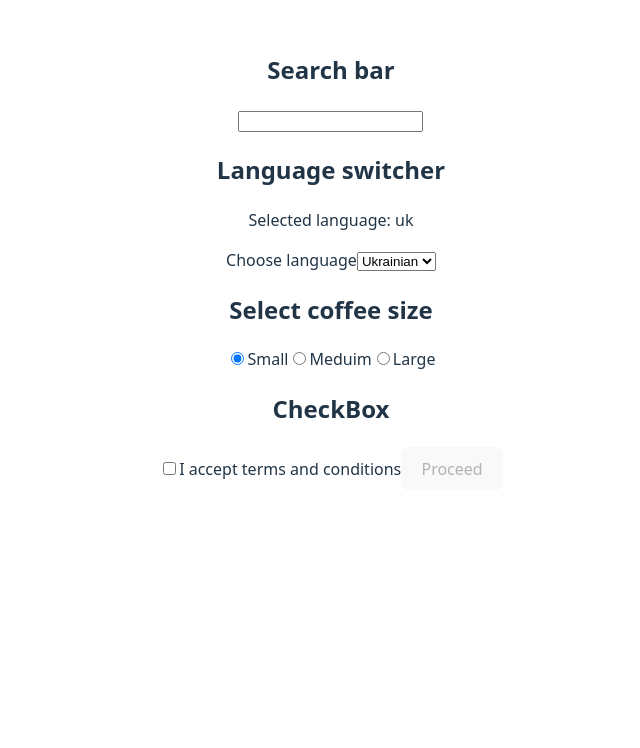
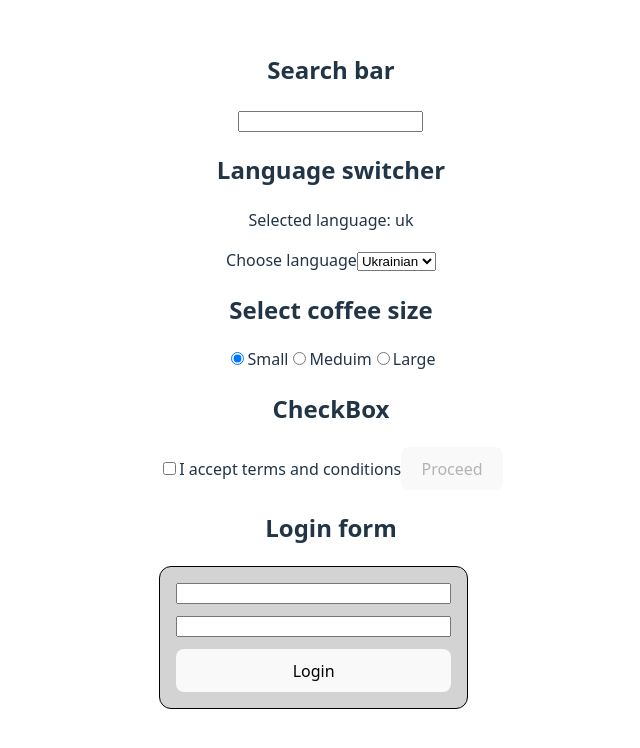
Before and after one commit to dvankevich/react-001, a React (Vite) app: page / in a window 1280 px wide. Shown: the top 748 px of the page, without its empty margins (309-949 px from the left). Built offline with nearby package versions, Linux system fonts and the light colour scheme.

Commit message:
controlled login form

```diff
--- a/src/App.jsx
+++ b/src/App.jsx
@@ -32,6 +32,49 @@ const LangSwitcher = ({ value, onSelect }) => {
         <option value="pl">Polish</option>
       </select>
     </div>
+  );
+};
+
+const LoginForm = () => {
+  const [values, setValues] = useState({
+    login: "",
+    password: "",
+  });
+
+  const handleChange = (evt) => {
+    setValues({
+      ...values,
+      [evt.target.name]: evt.target.value,
+    });
+  };
+
+  const handleSumit = (evt) => {
+    evt.preventDefault();
+
+    console.log(values);
+
+    setValues({
+      login: "",
+      password: "",
+    });
+  };
+
+  return (
+    <form className="simpleForm" onSubmit={handleSumit}>
+      <input
+        type="text"
+        name="login"
+        value={values.login}
+        onChange={handleChange}
+      />
+      <input
+        type="password"
+        name="password"
+        value={values.password}
+        onChange={handleChange}
+      />
+      <button type="submit">Login</button>
+    </form>
   );
 };
 
@@ -113,6 +156,10 @@ function App() {
           Proceed
         </button>
       </div>
+      <div>
+        <h2>Login form</h2>
+        <LoginForm />
+      </div>
     </>
   );
 }
```
